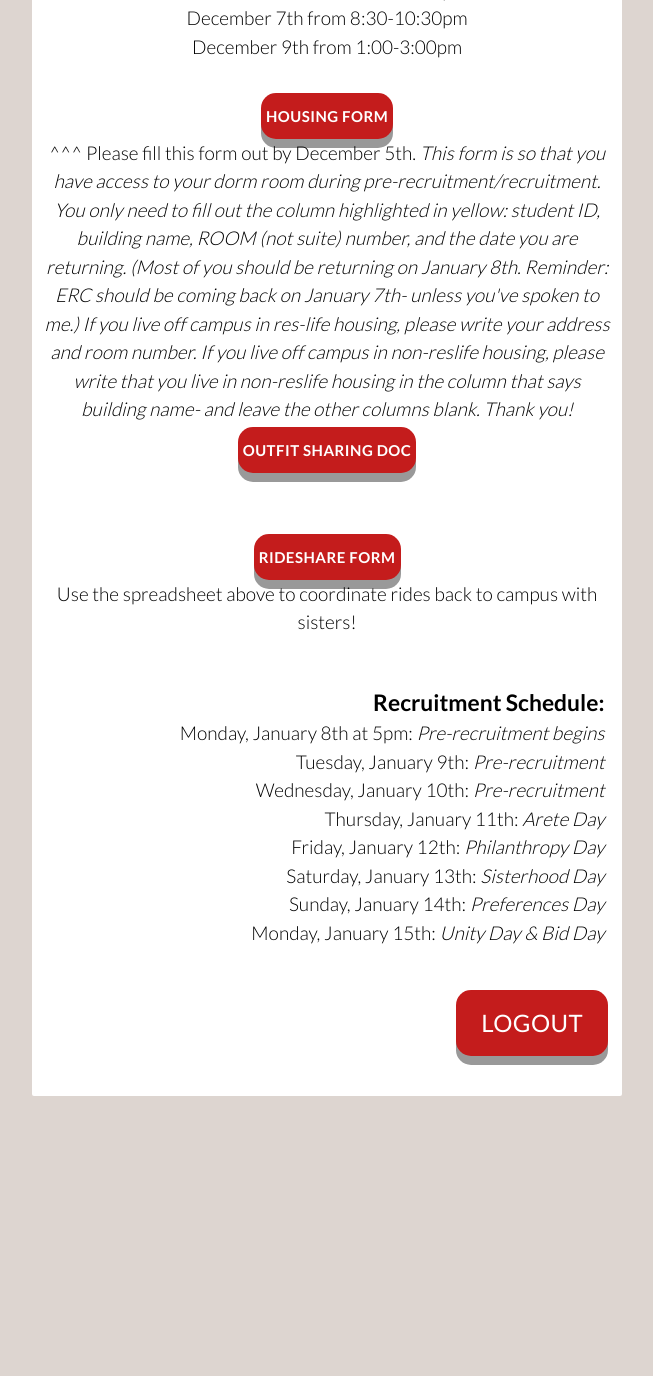
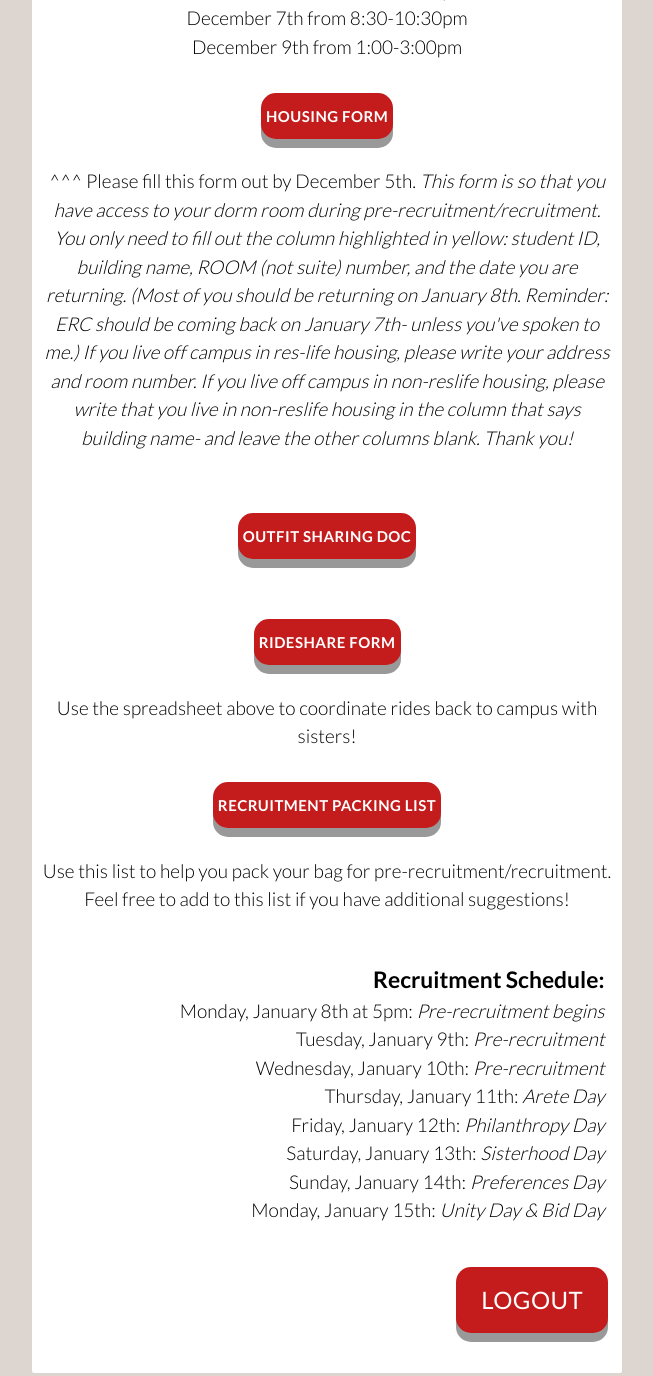
Before and after one commit to elainecole/aoii-recruitment, a Django app: page / in a window 1280 px wide. Shown: the part 428-1804 px from the top of the page, without its empty margins (466-1119 px from the left). Before the commit the page ends 1524 px from the top, so only its background shows below. Run offline with Django 3.2, Linux system fonts and the light colour scheme; a user stored in the database is signed in; tables that the repository leaves empty hold one stand-in row (values such as "Sample post"); style sheets or scripts are compiled from the project's sources.

Commit message:
additionsw

```diff
--- a/webapp/templates/partials/hello/user_base.html
+++ b/webapp/templates/partials/hello/user_base.html
@@ -21,10 +21,10 @@
      <a href="https://docs.google.com/spreadsheets/d/1s9qI9DDT4HcQIEBEMV6uL04ZsXmqGpWq8ybO7PyIfd8/edit#gid=0" target="_blank" class="login-button btn" style="padding: 5px; font-size: 15px">
          Housing Form
      </a>
- </p>
+ </p> <br>
  <p class="subtitle-lato">
    ^^^ Please fill this form out by December 5th. <em>This form is so that you have access to your dorm room during pre-recruitment/recruitment. You only need to fill out the column highlighted in yellow: student ID, building name, ROOM (not suite) number, and the date you are returning. (Most of you should be returning on January 8th. Reminder: ERC should be coming back on January 7th- unless you've spoken to me.) If you live off campus in res-life housing, please write your address and room number. If you live off campus in non-reslife housing, please write that you live in non-reslife housing in the column that says building name- and leave the other columns blank. Thank you!</em>
- </p>
+ </p> <br> <br>
           <p class="title-lato">
               <a href="https://docs.google.com/spreadsheets/d/1LudR3JsKlScw8vMO079eO0yAGxwR0cMKT_7MuqyIDXM/edit?usp=sharing" target="_blank" class="login-button btn" style="padding: 5px; font-size: 15px">
                   Outfit Sharing Doc
@@ -36,9 +36,19 @@
                   Rideshare Form
               </a>
           </p>
-
+          <br>
           <p class="subtitle-lato">
             Use the spreadsheet above to coordinate rides back to campus with sisters!
+          </p> <br>
+
+          <p class="title-lato">
+              <a href="https://docs.google.com/document/d/13sjxY2J0JPBAK1Wvro1BVWJoqhr0pUCKzVRmhN3_Qpw/edit?usp=sharing" target="_blank" class="login-button btn" style="padding: 5px; font-size: 15px">
+                  Recruitment Packing List
+              </a>
+          </p>
+          <br>
+          <p class="subtitle-lato">
+Use this list to help you pack your bag for pre-recruitment/recruitment. Feel free to add to this list if you have additional suggestions!
           </p> <br>
 
         </p>
```
